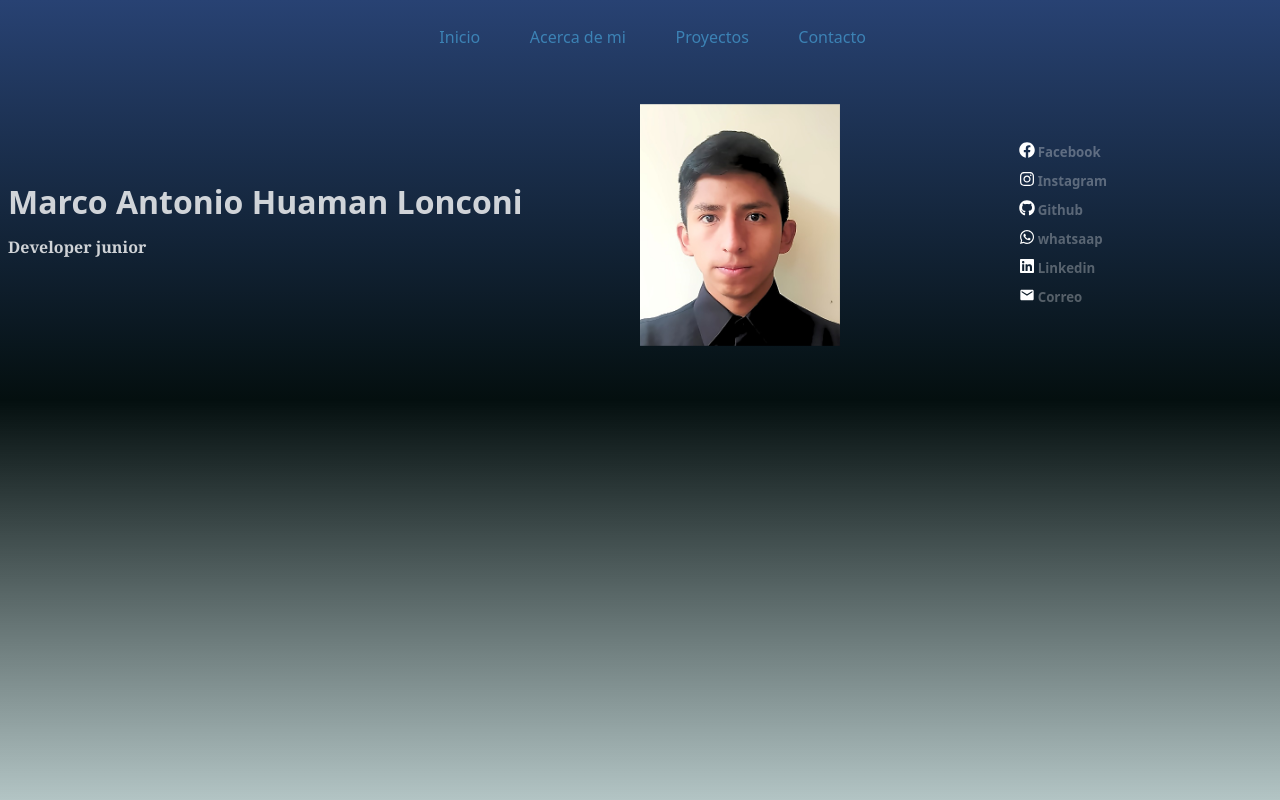
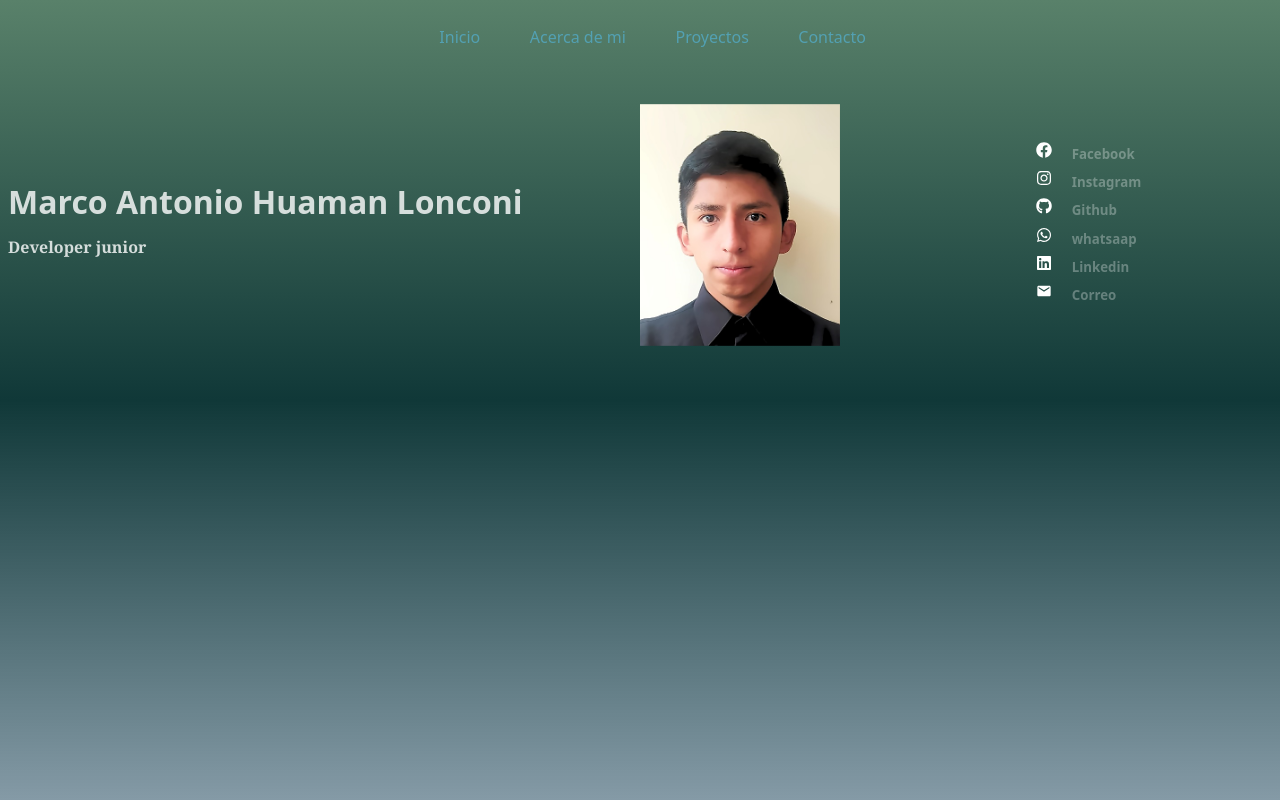
Before and after one commit to MarcoAntonioHL/MarcoAntonioHL.io, a React (Vite) app: page / in a window 1280 px wide. Built offline with nearby package versions, Linux system fonts and the light colour scheme.

Commit message:
correccion de detalles

```diff
--- a/src/componentes/MenuPortada/index.jsx
+++ b/src/componentes/MenuPortada/index.jsx
@@ -14,7 +14,7 @@ export default function MenuPortada() {
 
   return (
     <>
-    <nav className={styles.portadaMenu}>
+    <nav className={`${click? styles.portadaMenu:styles.itemsMenuActive}`}>
 
         <div  className={`${click? styles.itemsMenu:styles.itemsMenuActive}`}>
           <li>
@@ -30,8 +30,9 @@ export default function MenuPortada() {
               <Link to='/Contact'className={styles.Link}>Contacto</Link>
           </li>
         </div>
-        <MdOutlineMenuOpen className={styles.barras} onClick={dropdownOpen}/>
+
     </nav>
+    <MdOutlineMenuOpen className={styles.barras} onClick={dropdownOpen}/>
     <Outlet/>
     </>
   )
--- a/src/componentes/MenuPortada/menuPortada.module.css
+++ b/src/componentes/MenuPortada/menuPortada.module.css
@@ -10,7 +10,10 @@
     li{
         margin: 0 2% 0 2%;
     }
-
+    @media(max-width:578px)
+    {
+        display: none;
+    }
 }
 
 .Link{
@@ -30,17 +33,11 @@
     margin:1%;
     list-style: none;
     position: relative;
-    @media (min-width:578px) {
-        position: initial;
-    }
-    @media(max-width:578px){
-        display: none;
-    }
 
 }
 .barras{
     @media (min-width:578px) {
-        display: none;
+       display: none;
     }
 }
 .itemsMenuActive{
@@ -51,6 +48,9 @@
     margin:1%;
     list-style: none;
     position: relative;
+    li{
+        margin: 0 2% 0 2%;
+    }
     @media(max-width:578px){
         width: 100%;
         display:block;
@@ -63,4 +63,5 @@
         right: 0;
         position: relative;
     }
+
 }
--- a/src/componentes/Portada/index.jsx
+++ b/src/componentes/Portada/index.jsx
@@ -2,7 +2,7 @@ import React from 'react'
 import styled from 'styled-components'
 import { FaGithub,FaInstagram,FaFacebook,FaWhatsapp, FaLinkedin  } from "react-icons/fa";
 import { MdEmail } from 'react-icons/md';
-
+import { ButtonSimple } from '../../utils';
 const Contenedor=styled.div`
     width: 100%;
     height: 300px;
@@ -73,10 +73,18 @@ const Items=styled.div`
     display:flex;
     flex-wrap:nowrap;
 `
+const SubItem=styled.div`
+  width:20%;
+
+`
+
 const ReferenciaRedSocial=styled.a`
   display: flex;
   align-items: center;
   justify-content: center;
+`
+const CajaNombre=styled.div`
+  width:80%;
 `
 const NombreRedSocial=styled.h5`
   margin: 1%;
@@ -86,7 +94,7 @@ const LogoCustom=styled.div`
   color:white;
   &:hover{
     color:skyblue;
-    transform:scale(1.5,1.5)
+    transform:scale(1.5)
   }
 `
 const enlaces=[
@@ -133,8 +141,12 @@ export default function Portada() {
         {
           enlaces.map((items,index)=>(
             <Items key={index}>
-              <ReferenciaRedSocial href={items.referencia}><LogoCustom ><items.logo/></LogoCustom></ReferenciaRedSocial>
-              <NombreRedSocial>{items.name}</NombreRedSocial>
+              <SubItem>
+                <ReferenciaRedSocial href={items.referencia}><LogoCustom ><items.logo/></LogoCustom></ReferenciaRedSocial>
+              </SubItem>
+              <CajaNombre>
+                <NombreRedSocial>{items.name}</NombreRedSocial>
+              </CajaNombre>
             </Items>
           ))
         }
--- a/src/componentes/Presentacion/index.jsx
+++ b/src/componentes/Presentacion/index.jsx
@@ -9,7 +9,7 @@ const ImagenPersonal=styled.img
 export default function Presentacion() {
   return (
 
-    <div className={styles.bloquePresentacion} id='Presentacion'>
+    <div className={styles.bloquePresentacion} id="Presentacion">
         <div className={styles.presentacionNombre}>
             <h1>Marco Antonio Huaman Lonconi<br/></h1>
             <h5>Desarrollador</h5>
--- a/src/index.css
+++ b/src/index.css
@@ -8,7 +8,9 @@
 
     color-scheme: light dark;
     color: rgba(255, 255, 255, 0.87);
-    background:linear-gradient(#284273,#040F0F,rgba(18, 73, 73, 0.32)) ;
+    /*background:linear-gradient(#284273,#040F0F,rgba(18, 73, 73, 0.32)) ;*/
+    background:linear-gradient(#59816a,#103838,rgba(11, 54, 78, 0.5)) ;
+
 
     font-synthesis: none;
     text-rendering: optimizeLegibility;
--- /dev/null
+++ b/src/utils/index.jsx
@@ -0,0 +1,11 @@
+
+import React from "react";
+
+export const ButtonSimple=(props)=>{
+
+  return (
+  <button className={`btn btn-${props.tipo}`}>
+    {props.text}
+  </button>
+  )
+}
```
